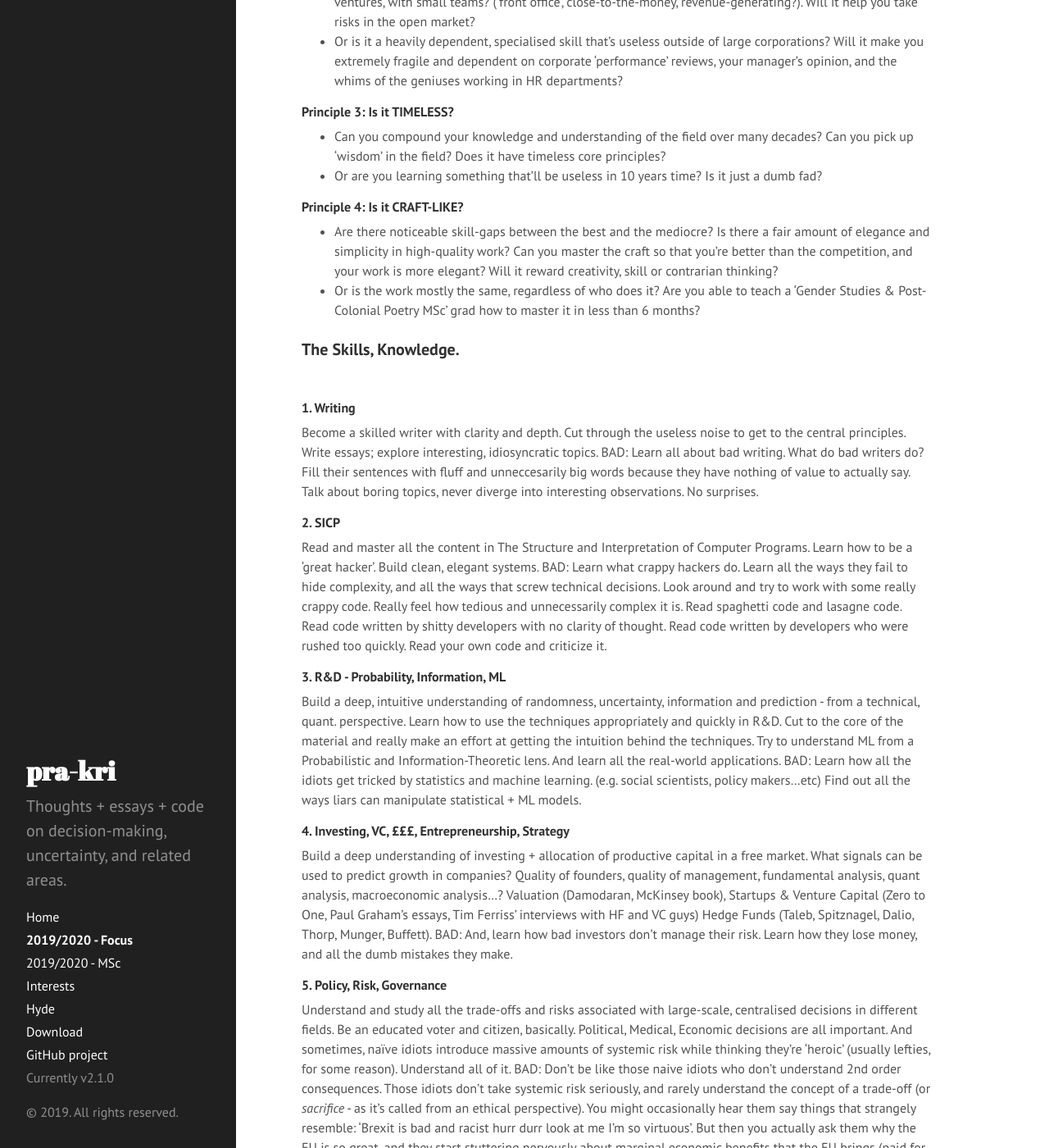
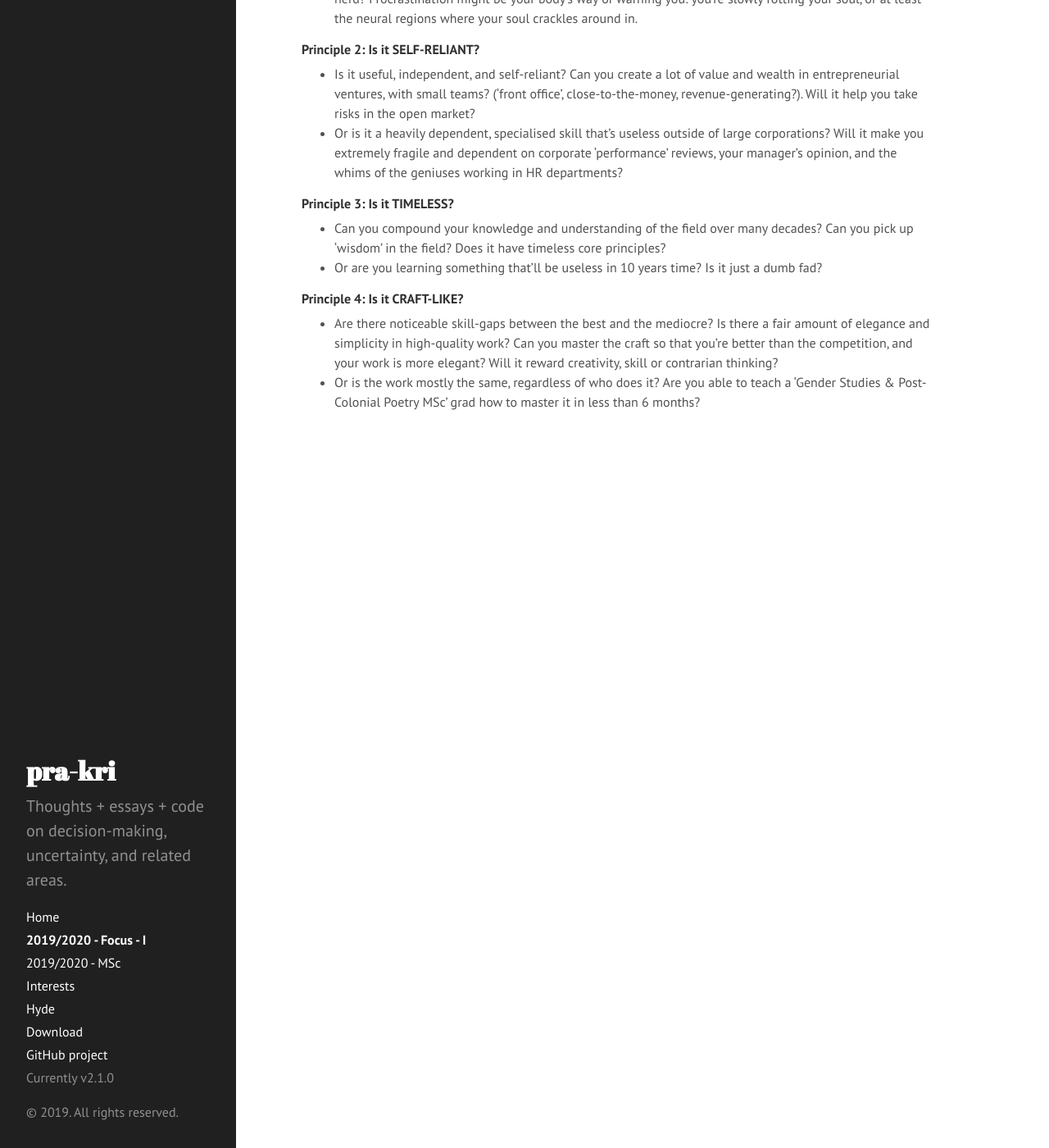
Before and after one commit to pra-kri/pra-kri.github.io, a Jekyll site: the page built from 2019to2020_focus.md, in a window 1280 px wide and 1400 px high, scrolled down 539 px. Shown: the whole window at 82% size. Built offline with Jekyll 4.4.1, drawn with Linux system fonts in a browser that asks for light colours; Markdown is read by kramdown in place of the engine named in the settings; some of the changed text lies outside the part shown.

Commit message:
Update 2019to2020_focus.md

```diff
--- a/2019to2020_focus.md
+++ b/2019to2020_focus.md
@@ -1,13 +1,17 @@
 ---
 layout: page
-title: 2019/2020 - Focus
+title: 2019/2020 - Focus - I
 ---
 
 ### What Should You Work On?
 
-The majority of your life will be spent working. There are countless ways to burn your years away: countless jobs to work, books to read, tasks to do... but only a few will be worth your time. So how do you decide what to focus on? What skills should you pick up? How do you make sure that, when you're older, you won't feel like you aged *wrong*, and wasted years learning dumb sh**.
+The majority of your life will be spent working. There are countless ways to burn your years away: countless jobs to work, books to read, skills to learn... but only a few will be worth your time. So how do you decide what to focus on? What skills should you pick up? How do you make sure that, when you're older, you won't feel like you aged *wrong*, and wasted years learning dumb sh**.
 
-Maybe the following principles might help: Choose skills that are **Admirable, Self-Reliant, Timeless, Craft-Like**.
+Maybe the following principles could be helpful; Choose skills that are:
+* **Admirable**
+* **Self-Reliant**
+* **Timeless**
+* **Craft-Like**.
 
 ##### Principle 1: Is it ADMIRABLE?
 * Is it respectable and meaningful to you? Does it help you be a bit more like your heroes? Then yes, maybe it's worth learning.
@@ -24,47 +28,3 @@ Maybe the following principles might help: Choose skills that are **Admirable, S
 ##### Principle 4: Is it CRAFT-LIKE?
 * Are there noticeable skill-gaps between the best and the mediocre? Is there a fair amount of elegance and simplicity in high-quality work? Can you master the craft so that you're better than the competition, and your work is more elegant? Will it reward creativity, skill or contrarian thinking?
 * Or is the work mostly the same, regardless of who does it? Are you able to teach a 'Gender Studies & Post-Colonial Poetry MSc' grad how to master it in less than 6 months?
-
-
-
-### The Skills, Knowledge.
-<br>
-##### 1. Writing
-Become a skilled writer with clarity and depth. Cut through the useless noise to get to the central principles.
-Write essays; explore interesting, idiosyncratic topics.
-BAD: Learn all about bad writing. What do bad writers do? Fill their sentences with fluff and unneccesarily big words because
-they have nothing of value to actually say. Talk about boring topics, never diverge into interesting observations. No surprises.
-
-##### 2. SICP
-Read and master all the content in The Structure and Interpretation of Computer Programs. Learn how to be a 'great hacker'.
-Build clean, elegant systems.
-BAD: Learn what crappy hackers do. Learn all the ways they fail to hide complexity, and all the ways that screw technical decisions.
-Look around and try to work with some really crappy code. Really feel how tedious and unnecessarily complex it is.
-Read spaghetti code and lasagne code. Read code written by shitty developers with no clarity of thought. Read code written by
-developers who were rushed too quickly. Read your own code and criticize it.
-
-##### 3. R&D - Probability, Information, ML
-Build a deep, intuitive understanding of randomness, uncertainty, information and prediction - from a technical, quant. perspective.
-Learn how to use the techniques appropriately and quickly in R&D. Cut to the core of the material and really make an effort at
-getting the intuition behind the techniques. Try to understand ML from a Probabilistic and Information-Theoretic lens.
-And learn all the real-world applications.
-BAD: Learn how all the idiots get tricked by statistics and machine learning. (e.g. social scientists, policy makers...etc)
-Find out all the ways liars can manipulate statistical + ML models.
-
-##### 4. Investing, VC, £££, Entrepreneurship, Strategy
-Build a deep understanding of investing + allocation of productive capital in a free market. What signals can be used to predict growth in companies? Quality of founders, quality of management, fundamental analysis, quant analysis, macroeconomic analysis...?
-Valuation (Damodaran, McKinsey book), Startups & Venture Capital (Zero to One, Paul Graham's essays, Tim Ferriss' interviews with HF and VC guys)
-Hedge Funds (Taleb, Spitznagel, Dalio, Thorp, Munger, Buffett).
-BAD: And, learn how bad investors don't manage their risk. Learn how they lose money, and all the dumb mistakes they make.
-
-##### 5. Policy, Risk, Governance
-Understand and study all the trade-offs and risks associated with large-scale, centralised decisions in different fields.
-Be an educated voter and citizen, basically. Political, Medical, Economic decisions are all important.
-And sometimes, naïve idiots introduce massive amounts of systemic risk while thinking they're 'heroic' (usually lefties, for some reason).
-Understand all of it.
-BAD: Don't be like those naive idiots who don't understand 2nd order consequences. Those idiots don't take systemic risk seriously, and rarely understand the concept of a trade-off (or *sacrifice* - as it's called from an ethical perspective).
-You might occasionally hear them say things that strangely resemble: 'Brexit is bad and racist hurr durr look at me I'm so virtuous'. But then you actually ask them why the EU is so great, and they start stuttering nervously about marginal economic benefits that the EU brings (paid for by money that the UK pays into the EU in the first place...). Cowards. Willing to sell sovereignity because apparently the EU is 'great'.
-Maybe these morons would even sell sovereignity to the US, if they offered us 6% extra GDP? 'hurr durr the economy'.
-I've found that these are the same idiots who may sometimes mention phrases like 'but that wasn't real communism maaan', or 'hurr durr pay gap so womens are still oppressed', without looking at any issue in depth. Cowards who tend to sell sovereignity and freedom for comfort. Or maybe it's just cheap signalling of virtue?
-'Oh the Gulags? Oh the Nazi concentration camps? Systemic risk? Corruption? Mass surveilance? Genocide? Totalitarianism?
-Naaaa duuude. Those things will *never* happen here. That's why I voted for more government power over all these issues - because I believe in fairness and equality and happy feelings. Big daddy gov will always protect us.' - said the sheep who sold freedom for comfort, moments before being sent to a gulag.
```
